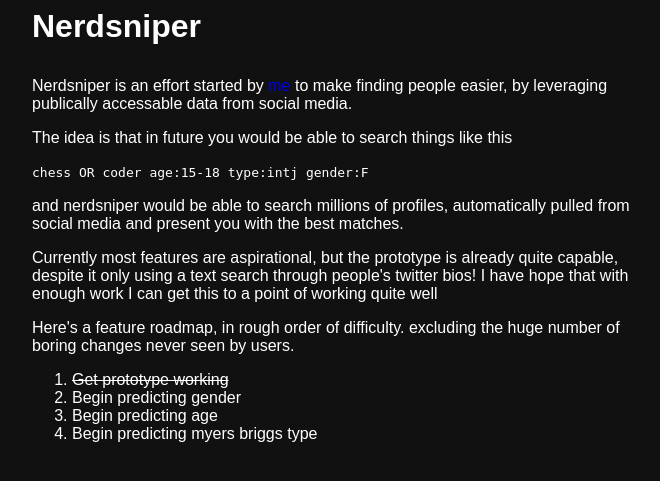
After one commit to UlisseMini/nerdsniper, a FastAPI app: template site/templates/about.html in a window 1280 px wide. The commit adds this page. Shown: the top 481 px of the page, without its empty margins (308-968 px from the left). Run offline with FastAPI, Linux system fonts and the light colour scheme; the template is opened without the code that fills it, so the values that code supplies are empty; parts of the project's set-up code (start-up, migrations or seed data) failed here and were passed over.

Commit message:
Add about page

```diff
--- a/site/main.py
+++ b/site/main.py
@@ -109,4 +109,12 @@
     })
 
 
-app.mount('/',  StaticFiles(directory='./static', html=True))
+
+@app.get('/about', response_class=HTMLResponse)
+async def about(request: Request):
+    return templates.TemplateResponse('about.html', {
+        'request': request,
+    })
+
+
+app.mount('/',  StaticFiles(directory='./static'))
--- a/site/static/styles.css
+++ b/site/static/styles.css
@@ -91,3 +91,7 @@
 .result {
 	margin-top: 16px;
 }
+
+.strike {
+	text-decoration: line-through;
+}
--- /dev/null
+++ b/site/templates/about.html
@@ -0,0 +1,43 @@
+
+<!DOCTYPE html>
+<html lang="en">
+
+{% include "head.html" %}
+
+<body>
+{% include "header.html" %}
+
+<main>
+	<p>
+		Nerdsniper is an effort started by <a href="https://uli.rocks">me</a> to make finding people easier,
+		by leveraging publically accessable data from social media.
+	</p>
+	<p>
+		The idea is that in future you would be able to search things like this
+	</p>
+	<p><code>chess OR coder age:15-18 type:intj gender:F</code></p>
+	<p>
+		and nerdsniper would be able to search millions of profiles,
+		automatically pulled from social media and present you with the best matches.
+	</p>
+
+	<p>
+		Currently most features are aspirational, but the prototype is already quite capable,
+		despite it only using a text search through people's twitter bios! I have hope that with
+		enough work I can get this to a point of working quite well
+	</p>
+	<p>
+		Here's a feature roadmap, in rough order of difficulty.
+		excluding the huge number of boring changes never seen by users.
+	</p>
+
+	<ol>
+		<li class="strike">Get prototype working</li>
+		<li>Begin predicting gender</li>
+		<li>Begin predicting age</li>
+		<li>Begin predicting myers briggs type</li>
+	</ol>
+</main>
+
+</body>
+</html>
--- a/site/templates/home.html
+++ b/site/templates/home.html
@@ -8,6 +8,9 @@
 
 <main>
 {% include "form.html" %}
+<p>
+	If you're confused, don't worry! read our <a href="/about">about</a> page for an explaination
+</p>
 </main>
 
 </body>
```
Also changed, not shown: site/test_integration.py (+26 -2 lines).
